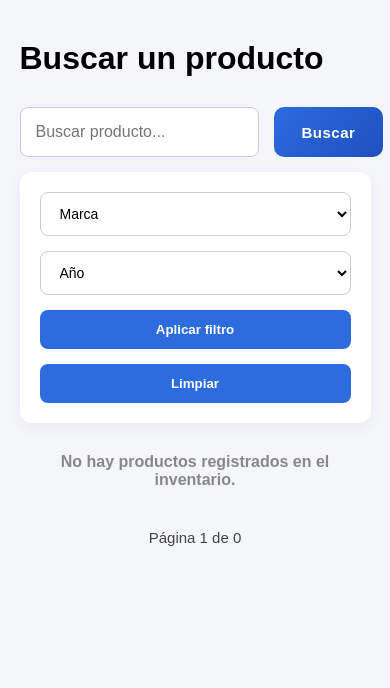
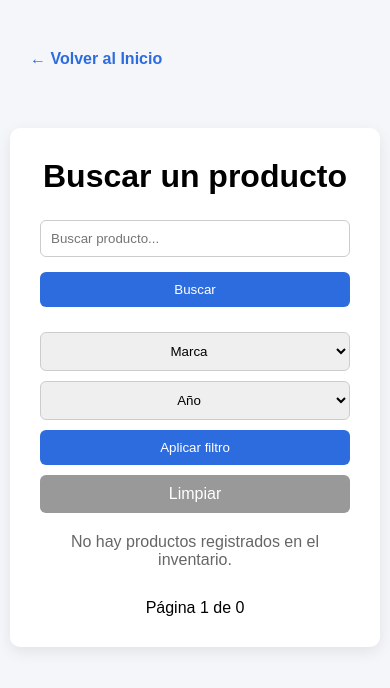
Before and after one commit to bayonabyte/Automotive-Headlight-Inventory-Management-System, a Flask app: page /buscar in a window 390 px wide. Shown: the top 688 px of the page. Run offline with Flask 3, Linux system fonts and the light colour scheme; the visitor is signed in with stand-in values (Sample User, id 1); data that the repository does not hold is empty.

Commit message:
Rutas protegidas, mejoras (responsive)

```diff
--- a/app.py
+++ b/app.py
@@ -1,4 +1,4 @@
-from flask import Flask, render_template, request, redirect, session
+from flask import Flask, render_template, request, redirect, session, url_for
 import sqlite3
 import os
 from werkzeug.utils import secure_filename
@@ -273,22 +273,27 @@ def generar_codigo(marca, modelo, anio, lado):
 
 @app.route('/', methods=['GET', 'POST'])
 def login():
+    if "usuario" in session:
+        return redirect(url_for('index'))
     if request.method == 'POST':
         usuario = request.form['usuario']
         password = request.form['password']
         recordar = request.form.get('recordar')
 
         if usuario == "Armando Faros" and password == "Taller_Armando":
-            recordar = request.form.get('recordar')
             session.permanent = bool(recordar)
             session['usuario'] = usuario
-            return redirect("index")
+            return redirect(url_for('index'))
+
         return render_template('login.html',
                            error="Usuario o contraseña incorrectas")
     return render_template('login.html')
 
 @app.route('/index')
 def index():
+    if "usuario" not in session:
+        return redirect(url_for('login'))
+
     conexion = get_db()
     cursor = conexion.cursor()
 
@@ -305,6 +310,8 @@ def index():
 
 @app.route('/registrar', methods=['GET', 'POST'])
 def registrar():
+    if "usuario" not in session:
+        return redirect(url_for('login'))
     anio_actual = datetime.now().year
     codigo_generado = None
     mensaje_error = None
@@ -378,7 +385,10 @@ def registrar():
     )
 
 @app.route('/buscar', methods=['GET', 'POST'])
+@app.route('/buscar', methods=['GET'])
 def buscar():
+    if "usuario" not in session:
+        return redirect(url_for('login'))
 
     conexion = get_db()
     cursor = conexion.cursor()
@@ -386,37 +396,37 @@ def buscar():
 
     productos_por_pagina = 10
     pagina = request.args.get("page", 1, type=int)
-    filtro = request.args.get("busqueda", "").upper().strip()
+
+    busqueda = request.args.get("busqueda", "").upper().strip()
+    marca = request.args.get("marca", "")
+    anio = request.args.get("anio", "")
 
     offset = (pagina - 1) * productos_por_pagina
 
-    if filtro:
-        cursor.execute("""
-            SELECT COUNT(*) FROM PRODUCTO
-            WHERE MARCA LIKE ?
-            OR MODELO LIKE ?
-            OR CODIGO LIKE ?
-        """, ("%" + filtro + "%", "%" + filtro + "%", "%" + filtro + "%"))
+    query = "SELECT * FROM PRODUCTO WHERE 1=1"
+    params = []
 
-        total_productos = cursor.fetchone()[0]
+    if busqueda:
+        query += " AND (MARCA LIKE ? OR MODELO LIKE ? OR CODIGO LIKE ?)"
+        params.extend(["%"+busqueda+"%", "%"+busqueda+"%", "%"+busqueda+"%"])
 
-        cursor.execute("""
-            SELECT * FROM PRODUCTO
-            WHERE MARCA LIKE ?
-            OR MODELO LIKE ?
-            OR CODIGO LIKE ?
-            LIMIT ? OFFSET ?
-        """, ("%" + filtro + "%", "%" + filtro + "%", "%" + filtro + "%",
-              productos_por_pagina, offset))
-    else:
-        cursor.execute("SELECT COUNT(*) FROM PRODUCTO")
-        total_productos = cursor.fetchone()[0]
+    if marca:
+        query += " AND MARCA = ?"
+        params.append(marca)
 
-        cursor.execute("""
-            SELECT * FROM PRODUCTO
-            LIMIT ? OFFSET ?
-        """, (productos_por_pagina, offset))
+    if anio:
+        query += " AND YEAR = ?"
+        params.append(anio)
 
+    # contar resultados
+    cursor.execute(query.replace("SELECT *", "SELECT COUNT(*)"), params)
+    total_productos = cursor.fetchone()[0]
+
+    # agregar paginación
+    query += " LIMIT ? OFFSET ?"
+    params.extend([productos_por_pagina, offset])
+
+    cursor.execute(query, params)
     productos = cursor.fetchall()
 
     total_paginas = math.ceil(total_productos / productos_por_pagina)
@@ -430,11 +440,15 @@ def buscar():
         marcas=marcas,
         pagina=pagina,
         total_paginas=total_paginas,
-        busqueda=filtro
+        busqueda=busqueda,
+        marca=marca,
+        anio=anio
     )
 
 @app.route("/modificar")
 def modificar():
+    if "usuario" not in session:
+        return redirect(url_for('login'))
 
     conexion = get_db()
     cursor = conexion.cursor()
@@ -473,6 +487,8 @@ def modificar():
 
 @app.route("/editar/<int:id>", methods=["GET", "POST"])
 def editar(id):
+    if "usuario" not in session:
+        return redirect(url_for('login'))
 
     conexion = get_db()
     cursor = conexion.cursor()
@@ -539,6 +555,8 @@ def editar(id):
 
 @app.route("/eliminar", methods=["GET"])
 def eliminar():
+    if "usuario" not in session:
+        return redirect(url_for('login'))
 
     conexion = get_db()
     cursor = conexion.cursor()
@@ -577,7 +595,6 @@ def eliminar():
 
 @app.route("/eliminar_producto/<int:id>", methods=["POST"])
 def eliminar_producto(id):
-
     conexion = get_db()
     cursor = conexion.cursor()
 
--- a/static/style_buscar.css
+++ b/static/style_buscar.css
@@ -1,209 +1,224 @@
-/*         BASE          */
-body {
-    font-family: Arial, sans-serif;
-    background-color: #f4f6f9;
-    margin: 0;
+*{
+    margin:0;
+    padding:0;
+    box-sizing:border-box;
+    font-family: Arial, Helvetica, sans-serif;
 }
 
-/*     CONTENEDOR BUSCAR */
-.buscar_container {
-    width: 90%;
-    margin: 40px auto 60px auto;
+body{
+    background:#f4f6f9;
+    padding:10px;
 }
 
-.buscar_container h1 {
-    margin-bottom: 30px;
+/* BOTON VOLVER */
+
+.back{
+    margin-bottom:20px;
+    padding:40px 20px;
 }
 
-/*        FORM BUSCAR    */
-.form_buscar {
-    display: flex;
-    gap: 15px;
-    margin-bottom: 15px;
+.back a{
+    text-decoration:none;
+    font-weight:bold;
+    color:#2d6cdf;
 }
 
-.form_buscar input {
-    flex: 1;
-    padding: 15px;
-    border-radius: 8px;
-    border: 1px solid #ccc;
-    font-size: 16px;
-    outline: none;
+/* CONTENEDOR PRINCIPAL */
+
+.buscar_container{
+    width:100%;
+    max-width:1700px;
+    margin:auto;
+    background:white;
+    padding:30px;
+    border-radius:10px;
+    box-shadow:0 5px 15px rgba(0,0,0,0.08);
 }
 
-.form_buscar input:focus {
-    border-color: #2d6cdf;
-    box-shadow: 0 0 0 3px rgba(45,108,223,0.1);
+h1{
+    text-align:center;
+    margin-bottom:25px;
 }
 
-/* Botón Buscar */
-.form_buscar button {
-    padding: 14px 28px;
-    border-radius: 10px;
-    border: none;
-    background: linear-gradient(135deg, #2d6cdf, #1f4fbf);
-    color: white;
-    cursor: pointer;
-    font-weight: bold;
-    font-size: 15px;
-    letter-spacing: 0.5px;
-    transition: all 0.25s ease;
+/* BUSCADOR */
+
+.form_buscar{
+    display:flex;
+    flex-wrap:wrap;
+    gap:15px;
+    margin-bottom:20px;
 }
 
-/*      GRID PRODUCTOS   */
-.buscar {
-    display: grid;
-    grid-template-columns: repeat(auto-fill, minmax(280px, 1fr));
-    gap: 25px;
+/* barra de busqueda ocupa toda la linea */
+.form_buscar input{
+    flex:1;
+    padding:10px;
+    border-radius:6px;
+    border:1px solid #ccc;
 }
 
-/*          CARD         */
-.card {
-    background: white;
-    border-radius: 12px;
-    overflow: hidden;
-    box-shadow: 0 4px 15px rgba(0,0,0,0.05);
-    transition: 0.2s;
+/* boton buscar */
+.form_buscar button{
+    padding:10px 20px;
+    border:none;
+    background:#2d6cdf;
+    color:white;
+    border-radius:6px;
+    cursor:pointer;
 }
 
-.card img {
-    width: 100%;
-    aspect-ratio: 1 / 1;
-    object-fit: cover;
+.form_buscar button:hover{
+    background:#1f4fb8;
 }
 
-.card .info {
-    padding: 15px;
+/* FILTROS */
+
+.filtros{
+    width:100%;
+    display:flex;
+    gap:10px;
+    flex-wrap:wrap;
+    align-items:center;
+    margin-top:10px;
 }
 
-.card h3 {
-    margin: 0 0 10px 0;
+.filtros select,
+.filtros button{
+    padding:10px;
+    border-radius:6px;
+    border:1px solid #ccc;
 }
 
-/*        FILTROS        */
-.filtros {
-    background: white;
-    padding: 20px;
-    border-radius: 12px;
-    box-shadow: 0 4px 15px rgba(0,0,0,0.05);
-    display: flex;
-    flex-wrap: wrap;
-    gap: 15px;
-    align-items: center;
-    margin-bottom: 20px;
+.filtros button{
+    background:#2d6cdf;
+    color:white;
+    border:none;
+    cursor:pointer;
 }
 
-/* Selects */
-.filtros select {
-    padding: 12px 15px;
-    border-radius: 8px;
-    border: 1px solid #ccc;
-    font-size: 14px;
-    outline: none;
-    min-width: 150px;
-    cursor: pointer;
-    transition: 0.2s;
-    background-color: #fff;
+.filtros button:hover{
+    background:#1f4fb8;
 }
 
-.filtros select:focus {
-    border-color: #2d6cdf;
-    box-shadow: 0 0 0 3px rgba(45,108,223,0.1);
+.btn-limpiar{
+    background:#999;
+    color:white;
+    padding:10px;
+    border-radius:6px;
+    text-decoration:none;
 }
 
-/* Botón aplicar */
-.filtros button {
-    padding: 12px 20px;
-    border-radius: 8px;
-    border: none;
-    background-color: #2d6cdf;
-    color: white;
-    font-weight: bold;
-    cursor: pointer;
-    transition: 0.2s;
+.btn-limpiar:hover{
+    background:#777;
 }
 
-/* Botón limpiar */
-.btn-limpiar {
-    padding: 12px 20px;
-    border-radius: 8px;
-    border: 1px solid #ccc;
-    background-color: white;
-    cursor: pointer;
-    transition: 0.2s;
+/* TARJETAS */
+
+.buscar{
+    display:grid;
+    grid-template-columns:repeat(5, 1fr);
+    gap:25px;
 }
 
-/*     MENSAJE VACÍO     */
-.mensaje-vacio {
-    text-align: center;
-    margin-top: 30px;
-    font-weight: bold;
-    color: #888;
+.card{
+    background:white;
+    border-radius:10px;
+    overflow:hidden;
+    box-shadow:0 4px 10px rgba(0,0,0,0.08);
+    transition:transform 0.2s;
 }
 
-/*       PAGINACIÓN      */
-.paginacion {
-    margin-top: 40px;
-    display: flex;
-    justify-content: center;
-    align-items: center;
-    gap: 20px;
-    font-size: 15px;
+.card:hover{
+    transform:translateY(-5px);
 }
 
-.paginacion span {
-    font-weight: 500;
-    color: #444;
+.card img{
+    width:100%;
+    aspect-ratio:1 / 1;
+    object-fit:contain;
+    background:#f8f8f8;
 }
 
-.btn-pagina {
-    padding: 10px 18px;
-    background-color: #2d6cdf;
-    color: white;
-    text-decoration: none;
-    border-radius: 8px;
-    font-weight: bold;
-    transition: 0.2s ease;
-    display: inline-block;
+.info{
+    padding:15px;
 }
 
-.btn-pagina:hover {
-    background-color: #1f4fbf;
-    transform: translateY(-2px);
+.info h3{
+    font-size:16px;
+    margin-bottom:10px;
 }
 
-.btn-pagina.disabled {
-    background-color: #ccc;
-    cursor: not-allowed;
-    pointer-events: none;
+.info p{
+    font-size:14px;
+    margin-bottom:5px;
 }
 
-/*       RESPONSIVE      */
-@media (max-width: 768px) {
-    .filtros {
-        flex-direction: column;
-        align-items: stretch;
+/* MENSAJES */
+
+.mensaje-vacio{
+    text-align:center;
+    margin-top:20px;
+    color:#666;
+}
+
+/* PAGINACION */
+
+.paginacion{
+    display:flex;
+    justify-content:center;
+    align-items:center;
+    gap:15px;
+    margin-top:30px;
+}
+
+.btn-pagina{
+    padding:8px 14px;
+    background:#2d6cdf;
+    color:white;
+    border-radius:6px;
+    text-decoration:none;
+}
+
+.btn-pagina:hover{
+    background:#1f4fb8;
+}
+
+/* RESPONSIVE */
+
+/* tablets */
+@media (max-width:1100px){
+    .buscar{
+        grid-template-columns:repeat(2, 1fr);
+    }
+}
+
+/* celulares */
+@media (max-width:600px){
+
+    .buscar{
+        grid-template-columns:1fr;
+    }
+
+    /* buscador */
+    .form_buscar{
+        flex-direction:column;
+    }
+
+    .form_buscar input,
+    .form_buscar button{
+        width:100%;
+    }
+
+    /* filtros */
+    .filtros{
+        flex-direction:column;
+        align-items:stretch;
     }
 
     .filtros select,
-    .filtros button {
-        width: 100%;
+    .filtros button,
+    .btn-limpiar{
+        width:100%;
+        text-align:center;
     }
 }
-@media (max-width: 600px) {
-    .paginacion {
-        flex-direction: column;
-        gap: 10px;
-    }
-
-    .btn-pagina {
-        width: 100%;
-        text-align: center;
-    }
-}
-
-.back a {
-    text-decoration: none;
-    font-weight: bold;
-    color: #2d6cdf;
-}
--- a/static/style_eliminar.css
+++ b/static/style_eliminar.css
@@ -2,7 +2,7 @@ body {
     font-family: Arial, sans-serif;
     background-color: #f4f6f9;
     margin: 0;
-    padding: 40px;
+    padding: 40px 20px;
 }
 
 h1 {
--- a/static/style_modificar.css
+++ b/static/style_modificar.css
@@ -3,7 +3,7 @@ body {
     font-family: Arial, Helvetica, sans-serif;
     background-color: #f4f6f9;
     margin: 0;
-    padding: 40px;
+    padding: 40px 20px;
 }
 
 /* Título */
--- a/templates/buscar.html
+++ b/templates/buscar.html
@@ -1,5 +1,5 @@
 <!DOCTYPE html>
-<html lang="en">
+<html lang="es">
 <head>
     <meta charset="UTF-8">
     <meta name="viewport" content="width=device-width, initial-scale=1.0">
@@ -7,37 +7,43 @@
     <link rel="stylesheet" href="../static/style_buscar.css" />
 </head>
 <body>
+    <div class="back">
+        <a href="index">← Volver al Inicio</a>
+    </div>
     <div class="buscar_container">
 
         <h1>Buscar un producto</h1>
 
-        <form method="GET" class="form_buscar">
-            <input type="text" name="busqueda" id="busquedaInput" placeholder="Buscar producto..." value="{{ busqueda }}">
+        <form method="get" class="form_buscar">
+
+            <input type="text"
+                   name="busqueda"
+                   id="busquedaInput"
+                   placeholder="Buscar producto..."
+                   value="{{ busqueda }}">
             <button type="submit">Buscar</button>
-        </form>
-
             <div class="filtros">
-
-            <select id="filtroMarca">
+                <select name="marca">
                     <option value="">Marca</option>
                     {% for nombre, codigo in marcas.items() %}
-                    <option value="{{ nombre }}">{{ nombre }}</option>
+                        <option value="{{ nombre }}" {% if marca == nombre %}selected{% endif %}>
+                            {{ nombre }}
+                        </option>
                     {% endfor %}
                 </select>
 
-            <select id="filtroAnio">
+                <select name="anio">
                     <option value="">Año</option>
-                {% for anio in range(2000, anio_actual + 1) %}
-                    <option value="{{ anio }}">{{ anio }}</option>
+                    {% for a in range(2000, anio_actual + 1) %}
+                        <option value="{{ a }}" {% if anio|string == a|string %}selected{% endif %}>
+                            {{ a }}
+                        </option>
                     {% endfor %}
                 </select>
-
-            <button type="button" onclick="aplicarFiltro()">Aplicar filtro</button>
-
-            <!-- NUEVO BOTÓN -->
-            <button type="button" class="btn-limpiar" onclick="limpiarFiltros()">Limpiar</button>
-
+                <button type="submit">Aplicar filtro</button>
+                <a href="{{ url_for('buscar') }}" class="btn-limpiar">Limpiar</a>
             </div>
+        </form>
         {% if productos %}
 
         <div class="buscar">
@@ -76,73 +82,17 @@
         <div class="paginacion">
 
             {% if pagina > 1 %}
-                <a href="{{ url_for('buscar', page=pagina-1, busqueda=busqueda) }}" class="btn-pagina">« Anterior</a>
+                <a href="{{ url_for('buscar',page=pagina-1, busqueda=busqueda, marca=marca, anio=anio) }}" class="btn-pagina">« Anterior</a>
             {% endif %}
 
             <span>Página {{ pagina }} de {{ total_paginas }}</span>
 
             {% if pagina < total_paginas %}
-                <a href="{{ url_for('buscar', page=pagina+1, busqueda=busqueda) }}" class="btn-pagina">Siguiente »</a>
+                <a href="{{ url_for('buscar', page=pagina+1, busqueda=busqueda, marca=marca, anio=anio) }}" class="btn-pagina">Siguiente »</a>
             {% endif %}
         </div>
 
     </div>
 
-    <script>
-    function aplicarFiltro() {
-
-        let marcaFiltro = document.getElementById("filtroMarca").value.toLowerCase();
-        let anioFiltro = document.getElementById("filtroAnio").value.toLowerCase();
-
-        let cards = document.querySelectorAll(".card");
-        let mensaje = document.getElementById("mensajeVacio");
-
-        let coincidencias = 0;
-
-        cards.forEach(function(card) {
-
-            let marca = card.dataset.marca.toLowerCase();
-            let anio = card.dataset.anio.toLowerCase();
-
-            let coincide = true;
-
-            if (marcaFiltro && marca !== marcaFiltro) {
-                coincide = false;
-            }
-
-            if (anioFiltro && anio !== anioFiltro) {
-                coincide = false;
-            }
-
-            if (coincide) {
-                card.style.display = "block";
-                coincidencias++;
-            } else {
-                card.style.display = "none";
-            }
-
-        });
-
-        // Mostrar mensaje si no hay resultados
-        mensaje.style.display = coincidencias === 0 ? "block" : "none";
-    }
-
-    function limpiarFiltros() {
-
-        document.getElementById("filtroMarca").value = "";
-        document.getElementById("filtroAnio").value = "";
-        document.getElementById("busquedaInput").value = "";
-
-        let cards = document.querySelectorAll(".card");
-        let mensaje = document.getElementById("mensajeVacio");
-
-        cards.forEach(function(card) {
-            card.style.display = "block";
-        });
-
-        mensaje.style.display = "none";
-    }
-    </script>
-
 </body>
 </html>
```
Lines whose indentation alone changed are shown as unchanged.
